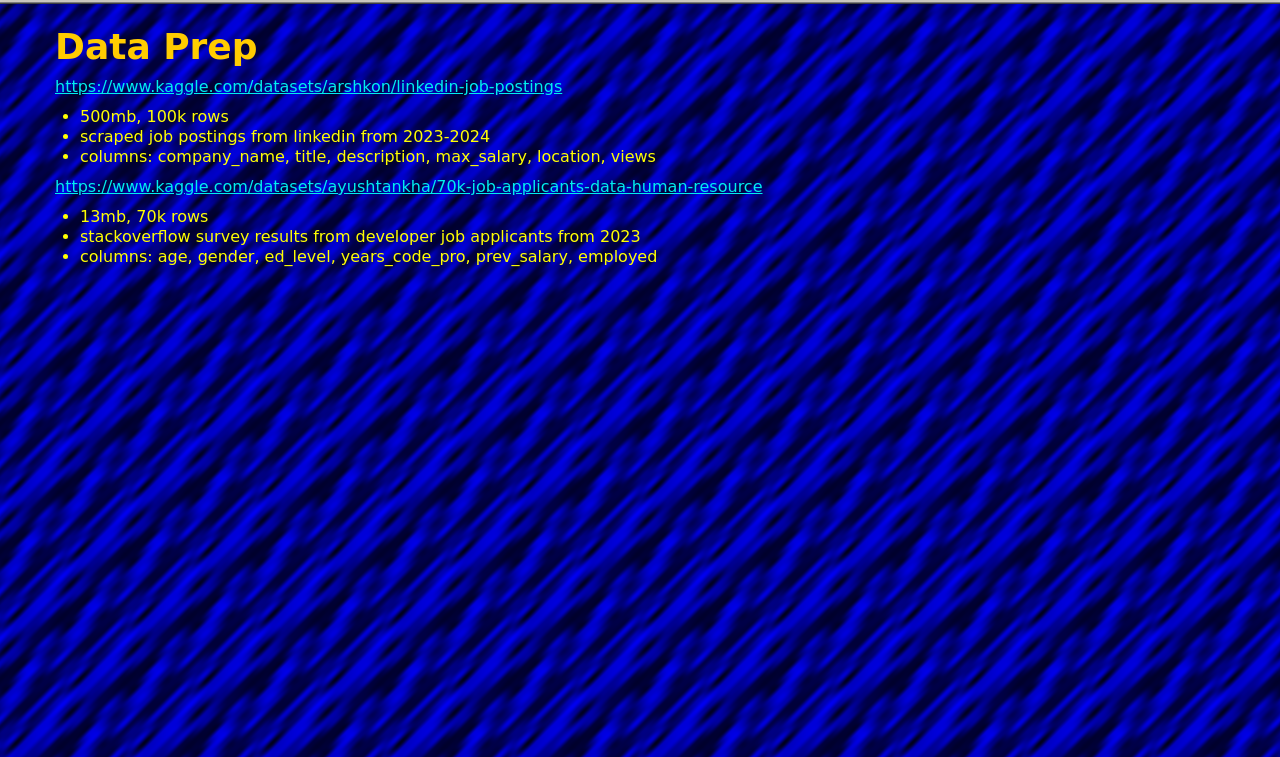
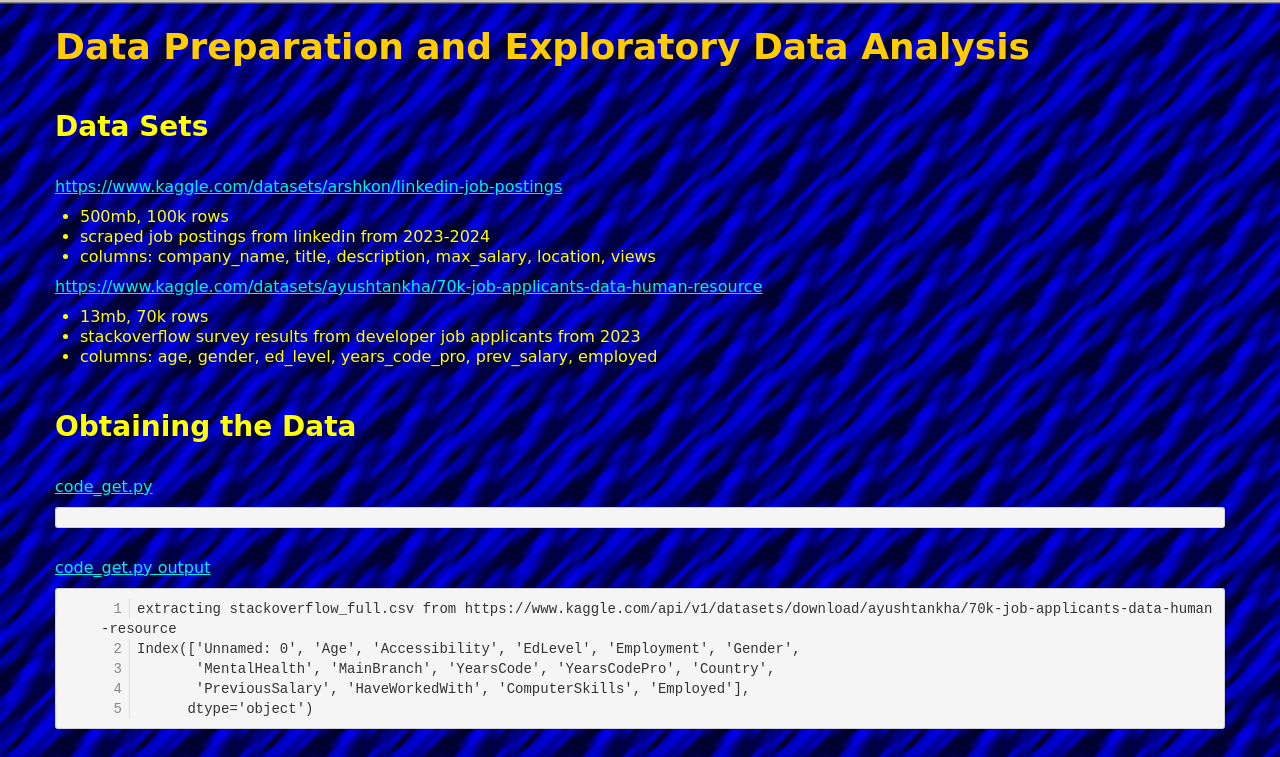
Before and after one commit to pocket-98/CSCI5612, a PHP site: page /dataprep/ in a window 1280 px wide. Shown: the part 43-800 px from the top of the page. Run offline with PHP 8.4, Linux system fonts and the light colour scheme.

Commit message:
data gathering code

```diff
--- /dev/null
+++ b/css/line-num.css
@@ -0,0 +1,21 @@
+pre.line-numbers {
+  counter-reset: line;
+  position: relative;
+  padding-left: 3em;
+}
+
+pre.line-numbers code {
+  counter-increment: line;
+  display: block;
+}
+
+pre.line-numbers code::before {
+  content: counter(line);
+  display: inline-block;
+  width: 1.5em;
+  padding-right: 0.5em;
+  margin-right: 0.5em;
+  color: #888;
+  text-align: right;
+  border-right: 1px solid #ddd;
+}
--- /dev/null
+++ b/dataprep/code_get.txt
@@ -0,0 +1,5 @@
+extracting stackoverflow_full.csv from https://www.kaggle.com/api/v1/datasets/download/ayushtankha/70k-job-applicants-data-human-resource
+Index(['Unnamed: 0', 'Age', 'Accessibility', 'EdLevel', 'Employment', 'Gender',
+       'MentalHealth', 'MainBranch', 'YearsCode', 'YearsCodePro', 'Country',
+       'PreviousSalary', 'HaveWorkedWith', 'ComputerSkills', 'Employed'],
+      dtype='object')
--- a/dataprep/index.php
+++ b/dataprep/index.php
@@ -11,6 +11,7 @@ log_visitor();
   <meta name="viewport" content="width=device-width, initial-scale=1.0"/>
   <link rel="stylesheet" href="<?php echo("$homedir"); ?>css/bootstrap.min.css"/>
   <link rel="stylesheet" href="<?php echo("$homedir"); ?>css/bootstrap-responsive.css"/>
+  <link rel="stylesheet" href="<?php echo("$homedir"); ?>css/line-num.css"/>
   <meta name="author" content="pocket"/>
 </head>
 <body class="preview" data-spy="scroll" data-target=".subnav" data-offset="80">
@@ -22,11 +23,14 @@ log_visitor();
   <div class="container">
     <div class="row">
       <div class="span12">
-        <h2>Data Prep</h2>
+        <h2>Data Preparation and Exploratory Data Analysis</h2>
       </div>
     </div>
     <div class="row">
       <div class="span12">
+        <br/>
+        <h3>Data Sets</h3>
+        <br/>
         <a href="https://www.kaggle.com/datasets/arshkon/linkedin-job-postings"><p>https://www.kaggle.com/datasets/arshkon/linkedin-job-postings</p></a>
         <ul>
           <li>500mb, 100k rows</li>
@@ -41,6 +45,35 @@ log_visitor();
         </ul>
       </div>
     </div>
+    <div class="row">
+      <div class="span12">
+        <br/>
+        <h3>Obtaining the Data</h3>
+        <br/>
+        <a href="code_get.py"><p>code_get.py</p></a>
+<pre class="line-numbers">
+<?php
+$f = @fopen("code_get.py", "r");
+while (false !== ($line = fgets($f))) {
+    $line = rtrim($line);
+    echo("<code>${line}\n</code>");
+}
+fclose($f);
+?></pre>
+        <br/>
+        <a href="code_get.txt"><p>code_get.py output</p></a>
+<pre class="line-numbers">
+<?php
+$f = @fopen("code_get.txt", "r");
+while (false !== ($line = fgets($f))) {
+    $line = rtrim($line);
+    echo("<code>${line}\n</code>");
+}
+fclose($f);
+?></pre>
+</pre>
+      </div>
+    </div>
   </div>
 
 <?php include("${homedir}footer.php"); ?>
```
Also changed, not shown: 3 other files.
